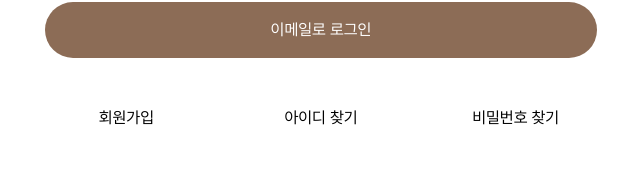
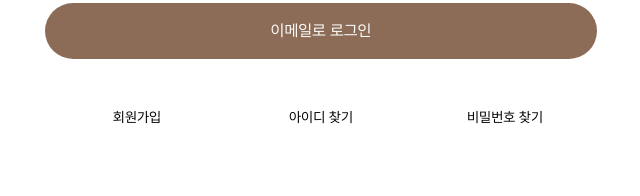
Before and after one commit to devocean-finut/Finut_FE, a Next.js app: page /sign-in in a window 1280 px wide. Shown: the part 338-534 px from the top of the page, without its empty margins (319-959 px from the left). Built offline with nearby package versions, Linux system fonts and the light colour scheme.

Commit message:
Update sign-in : 옵션 버튼 글자 크기 수정

```diff
--- a/app/sign-in/page.tsx
+++ b/app/sign-in/page.tsx
@@ -81,10 +81,10 @@ function Page() {
       >
         이메일로 로그인
       </Button>
-      <div className="flex gap-8 w-full">
-        <Button>회원가입</Button>
-        <Button>아이디 찾기</Button>
-        <Button>비밀번호 찾기</Button>
+      <div className="flex w-full">
+        <Button fontSize="sm">회원가입</Button>
+        <Button fontSize="sm">아이디 찾기</Button>
+        <Button fontSize="sm">비밀번호 찾기</Button>
       </div>
       <div className="flex flex-col items-center gap-3 my-auto">
         <div className="flex gap-6">
```
